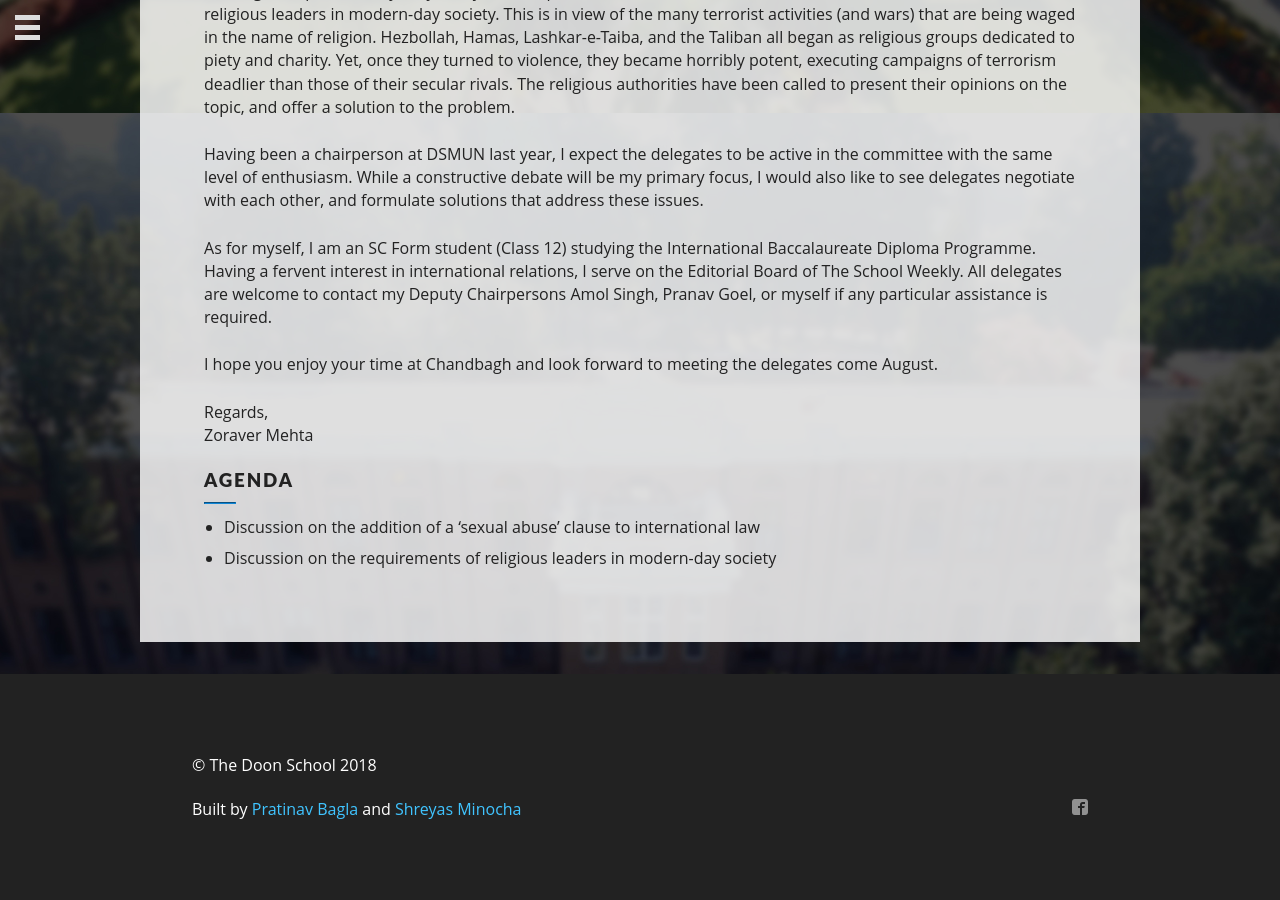
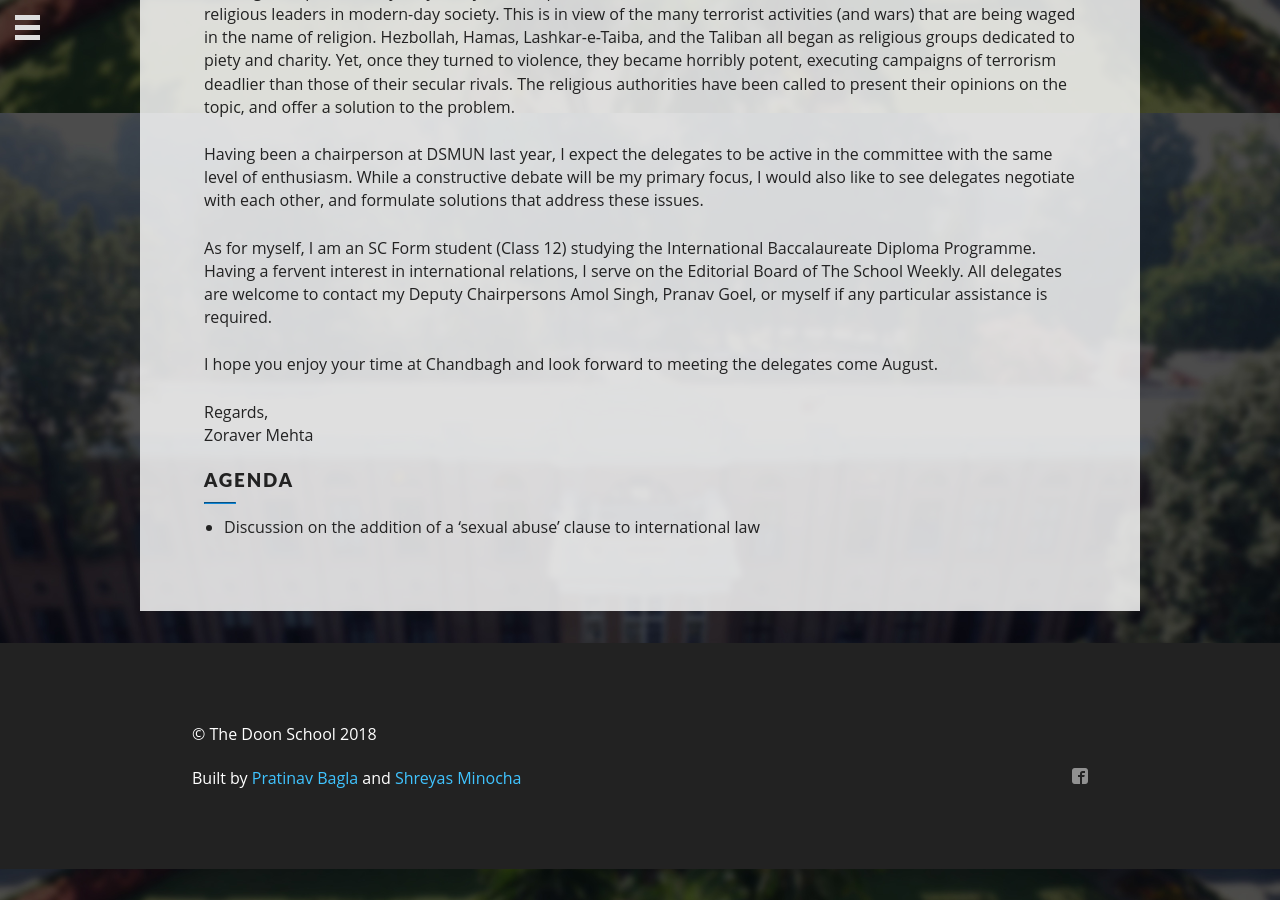
Before and after one commit to pratinav/dsmun18.com, a Jekyll site: the page built from _committees/scrt.md, in a window 1280 px wide and 900 px high, scrolled down 787 px. Built offline with Jekyll 4.4.1, drawn with Linux system fonts in a browser that asks for light colours; some web fonts are replaced.

Commit message:
Amend the SCRT agenda

```diff
--- a/_committees/scrt.md
+++ b/_committees/scrt.md
@@ -23,4 +23,3 @@ Zoraver Mehta
 ## Agenda
 
 - Discussion on the addition of a ‘sexual abuse’ clause to international law
-- Discussion on the requirements of religious leaders in modern-day society
```
